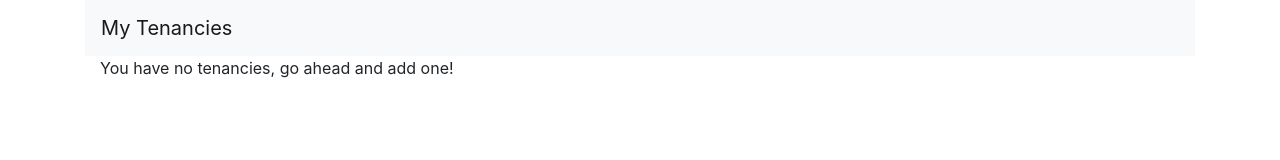
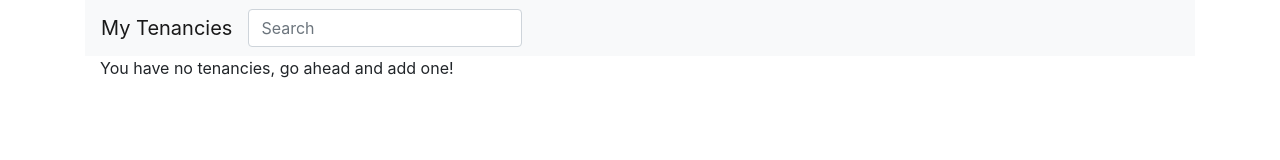
Before and after one commit to tofsjonas/tenancies, a React (Create React App) app: page / in a window 1280 px wide. Shown: the top 160 px of the page. Built offline with nearby package versions, Linux system fonts and the light colour scheme.

Commit message:
basic search works

```diff
--- a/src/components/OverView.tsx
+++ b/src/components/OverView.tsx
@@ -1,11 +1,15 @@
 import React, { useState, useEffect, lazy, Suspense, useRef, useContext } from 'react'
+import { Tenancy } from '../types/global'
 import styled from '@emotion/styled'
 import Container from 'react-bootstrap/Container'
 import Row from 'react-bootstrap/Row'
 import Col from 'react-bootstrap/Col'
 import Button from 'react-bootstrap/Button'
 import Navbar from 'react-bootstrap/Navbar'
+import Form from 'react-bootstrap/Form'
+import FormControl from 'react-bootstrap/FormControl'
 import Spinner from 'react-bootstrap/Spinner'
+
 import { PlusLg } from 'react-bootstrap-icons'
 import { getTenanciesFromStorage } from '../lib/backend'
 import { TenancyContext, SET_TENANCIES } from '../contexts/TenancyContext'
@@ -25,6 +29,9 @@ const FabButton = styled(Button)`
 const OverView = () => {
   const { tenancies, dispatch } = useContext(TenancyContext)
   const [loading, setLoading] = useState(true)
+  const [filter, setFilter] = useState('')
+  const [filtered_list, setFilteredList] = useState<Tenancy[]>([])
+
   const [show_add_modal, setShowAddModal] = useState(false)
   const is_mounted = useRef(false)
 
@@ -50,6 +57,11 @@ const OverView = () => {
     }
   }, [dispatch])
 
+  useEffect(() => {
+    const list = tenancies.filter((obj) => new RegExp(filter, 'i').test(obj.tekst))
+    setFilteredList(list)
+  }, [tenancies, filter])
+
   const handleCloseAddModal = () => {
     setShowAddModal(false)
   }
@@ -58,12 +70,25 @@ const OverView = () => {
     setShowAddModal(true)
   }
 
+  const handleFilterChange = (e: React.ChangeEvent<HTMLInputElement>) => {
+    setFilter(e.target.value)
+  }
+
   return (
     <>
       <Navbar bg="light" expand="lg">
         <Navbar.Brand>My Tenancies</Navbar.Brand>
+        <Form inline>
+          <FormControl
+            type="text"
+            placeholder="Search"
+            value={filter}
+            onChange={handleFilterChange}
+            className="mr-sm-2"
+          />
+        </Form>
       </Navbar>
-      <Container fluid="md">
+      <Container>
         {loading && (
           <Spinner animation="border" role="status">
             <span className="sr-only">Loading...</span>
@@ -74,7 +99,7 @@ const OverView = () => {
             <Col>You have no tenancies, go ahead and add one!</Col>
           </Row>
         )}
-        {!loading && tenancies && tenancies.length > 0 && <TenancyList />}
+        {!loading && tenancies && tenancies.length > 0 && <TenancyList tenancies={filtered_list} />}
       </Container>
       <FabButton onClick={handleAddClick}>
         <PlusLg />
--- a/src/components/TenancyList.tsx
+++ b/src/components/TenancyList.tsx
@@ -8,9 +8,13 @@ import Col from 'react-bootstrap/Col'
 import Button from 'react-bootstrap/Button'
 import { XLg } from 'react-bootstrap-icons'
 
-const TenancyList = () => {
+type TenancyListProps = {
+  tenancies: Tenancy[]
+}
+
+const TenancyList = ({ tenancies }: TenancyListProps) => {
   const items_per_page = parseInt(process.env.REACT_APP_NUMBER_OF_ITEMS_IN_TENANCY_LIST || '10')
-  const { tenancies, dispatch } = useContext(TenancyContext)
+  const { dispatch } = useContext(TenancyContext)
   const [items, setItems] = useState<Tenancy[]>()
   const [page_count, setPageCount] = useState(1)
   const [current_page_index, setCurrentPageIndex] = useState(1)
```
